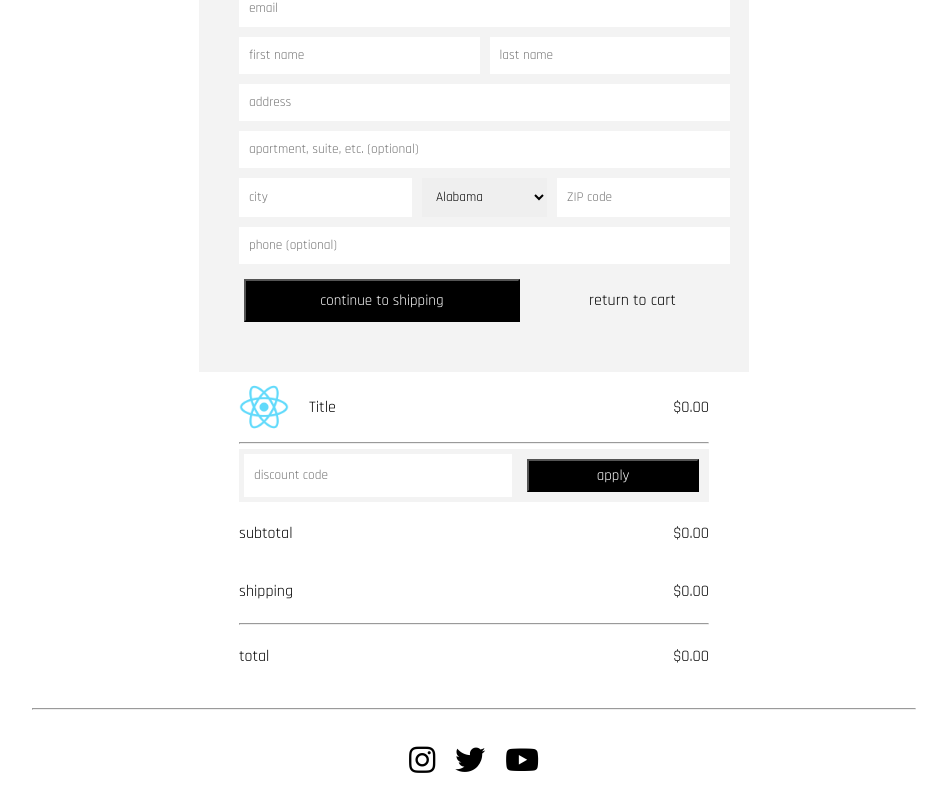
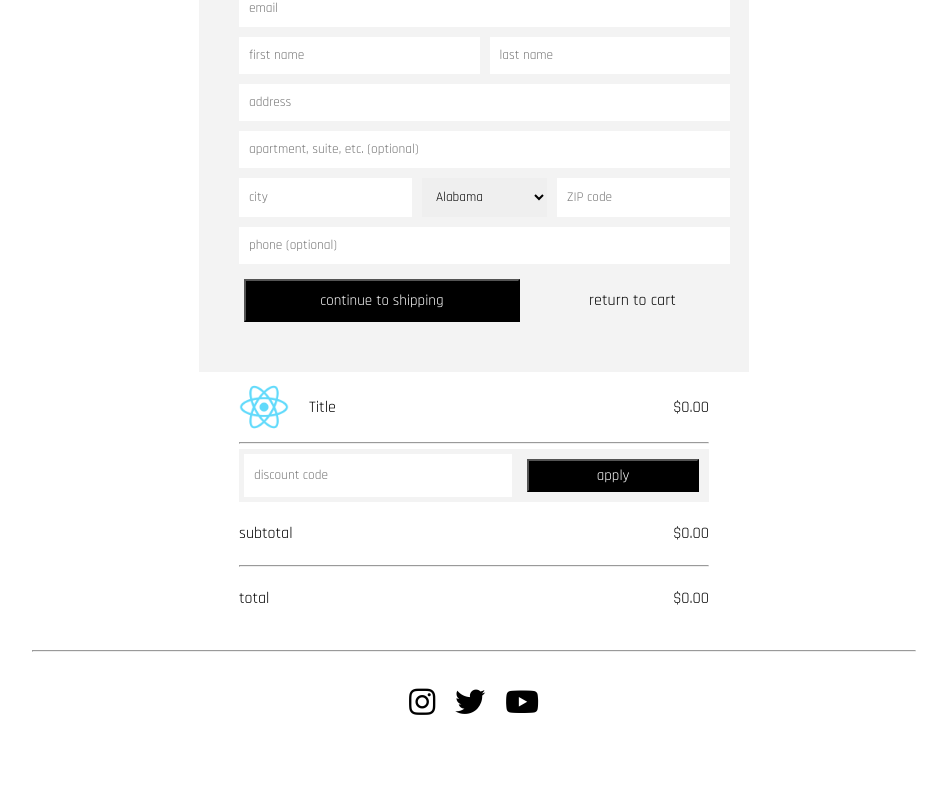
Before and after one commit to ricmat19/Art-Store, a React (Create React App) app in the folder client/: page /checkout in a window 1280 px wide. Shown: the part 373-1178 px from the top of the page, without its empty margins (166-1113 px from the left). After the commit the page ends 1120 px from the top, so only its background shows below. Built offline with nearby package versions, Linux system fonts and the light colour scheme.

Commit message:
Updates to Payment Process Pages

```diff
--- a/client/public/css/index.css
+++ b/client/public/css/index.css
@@ -269,6 +269,10 @@ textarea{
 
 .main-body{
     animation: transitionIn 1000ms;
+}
+
+button{
+    cursor: pointer;
 }
 
 .nav-toggle{
@@ -618,6 +622,7 @@ label{
 
 .express-checkout-button-div{
     margin-bottom: 30px;
+    cursor: pointer;
 }
 
 .payment-input{
--- a/client/src/components/checkout.jsx
+++ b/client/src/components/checkout.jsx
@@ -106,10 +106,6 @@ const CheckoutC = () => {
                     <p className="align-left">subtotal</p>
                     <p className="align-right">$0.00</p>
                 </div>
-                <div className="two-column-div">
-                    <p className="align-left">shipping</p>
-                    <p className="align-right">$0.00</p>
-                </div>
                 <hr className="checkout-hr"/>
                 <div className="two-column-div">
                     <p className="align-left">total</p>
--- a/client/src/components/payment.jsx
+++ b/client/src/components/payment.jsx
@@ -10,19 +10,19 @@ const PaymentC = () => {
                     <div className="payment-info">
                         <p className="align-left">contact</p>
                         <p className="align-left">test@test.com</p>
-                        <a className="align-right" href=""><p>change</p></a>
+                        <a className="align-right" href="/checkout"><p>change</p></a>
                     </div>
                     <hr className="payment-hr"/>
                     <div className="payment-info">
                         <p className="align-left">ship to</p>
                         <p className="align-left">100 sw 111 ave Atlanta GA 11111, United States</p>
-                        <a className="align-right" href=""><p>change</p></a>
+                        <a className="align-right" href="/checkout"><p>change</p></a>
                     </div>
                     <hr className="payment-hr"/>
                     <div className="payment-info">
                         <p className="align-left">method</p>
                         <p className="align-left">first class (3-7 days) - $0.00</p>
-                        <a className="align-right" href=""><p>change</p></a>
+                        <a className="align-right" href="/shipping"><p>change</p></a>
                     </div>
                 </div>
 
```
